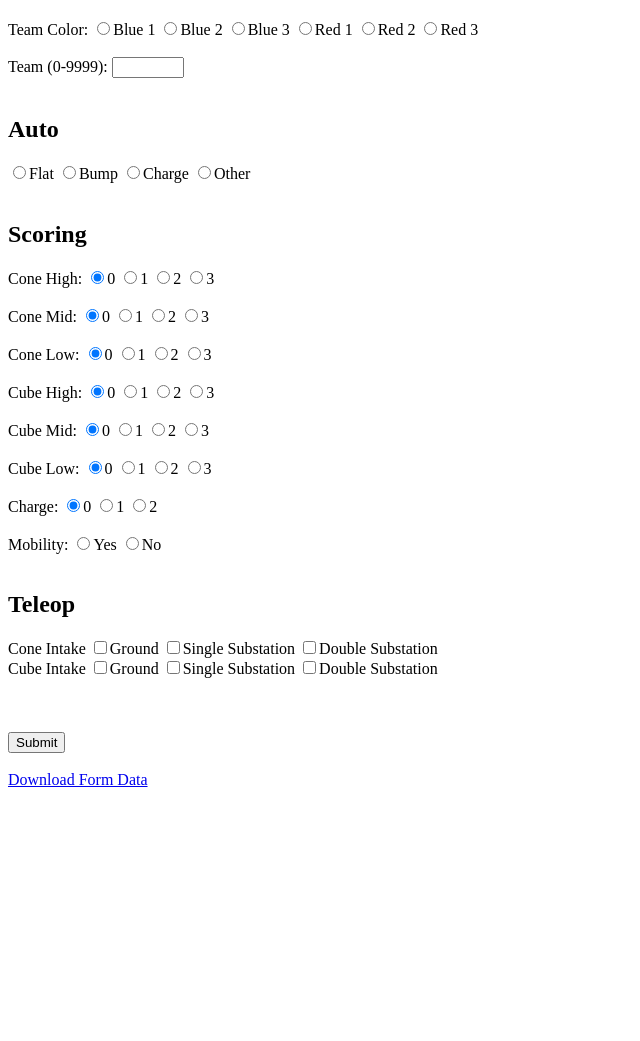
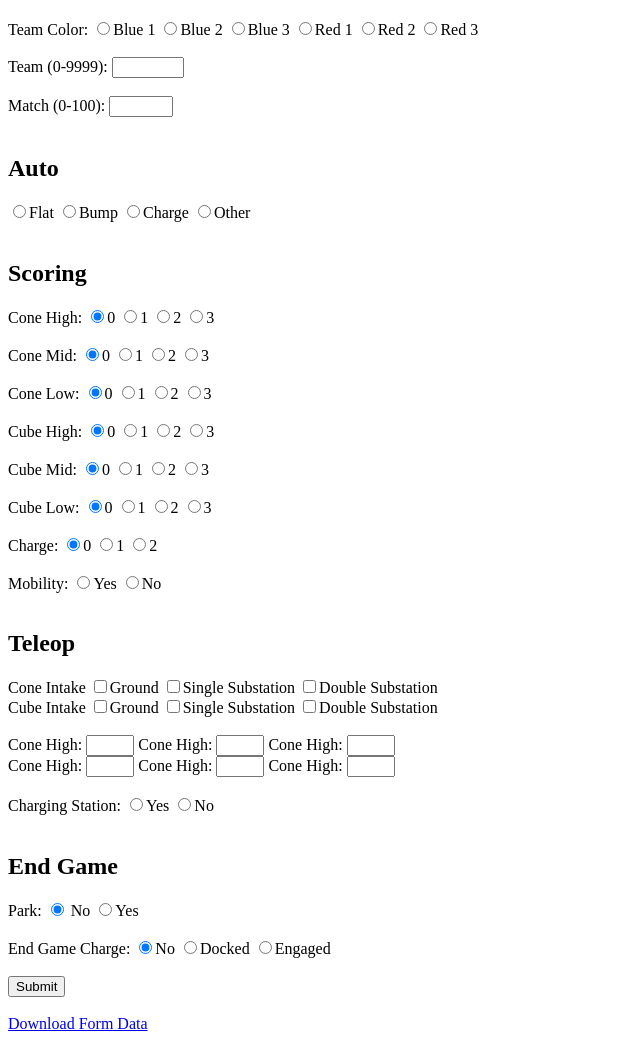
Before and after one commit to frc8724/Scouting-Software, a plain HTML site: page index.html in a window 1280 px wide. Shown: the part 61-1102 px from the top of the page, without its empty margins (0-640 px from the left). Before the commit the page ends 858 px from the top, so only its background shows below. Drawn offline with Linux system fonts and the light colour scheme.

Commit message:
Update index.html

```diff
--- a/index.html
+++ b/index.html
@@ -20,6 +20,11 @@
         <label for="team">Team (0-9999):</label>
         <input type="number" id="team" min="0" max="9999" required>
         <br><br>
+
+        <label for="match">Match (0-100):</label>
+        <input type="number" id="team" min="0" max="100" required>
+        <br><br>
+
 
         <h2>Auto</h2>
         <label><input type="radio" name="start_pos" value="flat" required>Flat</label>
@@ -93,10 +98,42 @@
         <label><input type="checkbox" name="cube_intake" value="ground">Ground</label>
         <label><input type="checkbox" name="cube_intake" value="single">Single Substation</label>
         <label><input type="checkbox" name="cube_intake" value="double">Double Substation</label>
-
         <br><br>
 
+        <label for="cone_high_t">Cone High:</label>
+        <input type="number" id="cone_high_t" min="0" max="6" required>
+        <label for="cone_high_t">Cone High:</label>
+        <input type="number" id="cone_mid_t" min="0" max="6" required>
+        <label for="cone_high_t">Cone High:</label>
+        <input type="number" id="cone_low_t" min="0" max="9" required>
+        <br>
+        <label for="cube_high_t">Cone High:</label>
+        <input type="number" id="cube_high_t" min="0" max="4" required>
+        <label for="cube_mid_t">Cone High:</label>
+        <input type="number" id="cube_mid_t" min="0" max="4" required>
+        <label for="cone_low_t">Cone High:</label>
+        <input type="number" id="cube_low_t" min="0" max="9" required>
+        <br><br>
+
+        <label>Charging Station:</label>
+        <label><input type="radio" name="t_charge" value="yes">Yes</label>
+        <label><input type="radio" name="t_charge" value="no">No</label>
+
         <br> <br>
+
+        <h2>End Game</h2>
+        <label> Park: </label>
+        <label> <input type="radio", name="Yes", value="0" required checked> No </label>
+        <label> <input type="radio", name="No", value="1">Yes</label>
+        <br> <br>
+
+        <label> End Game Charge: </label>
+        <label> <input type="radio", name="Null", value="0" required checked>No</label>
+        <label> <input type="radio", name="Docked", value="1">Docked</label>
+        <label> <input type="radio", name="Engaged", value="2">Engaged</label>
+        <br><br>
+
+
 
         <button type="submit">Submit</button>
     </form>
```
